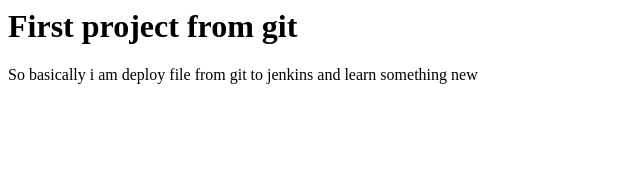
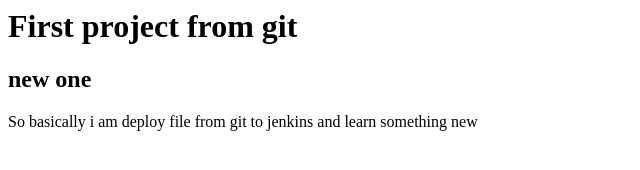
Before and after one commit to PanchalOm/demojenkins, a plain HTML site: page index.html in a window 1280 px wide. Shown: the whole page, without its empty margins (0-640 px from the left). Drawn offline with Linux system fonts and the light colour scheme.

Commit message:
Update index.html

```diff
--- a/index.html
+++ b/index.html
@@ -1,6 +1,7 @@
 <html>
   <body>
     <h1> First project from git</h1>
+    <h2>new one</h2>
     <p> So basically i am deploy file from git to jenkins and learn something new</p>
   </body>
 </html>
```
